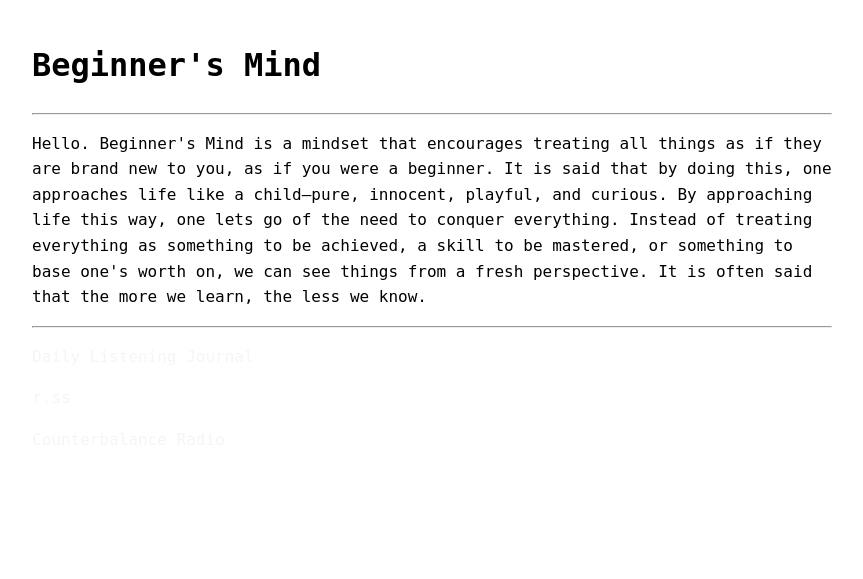
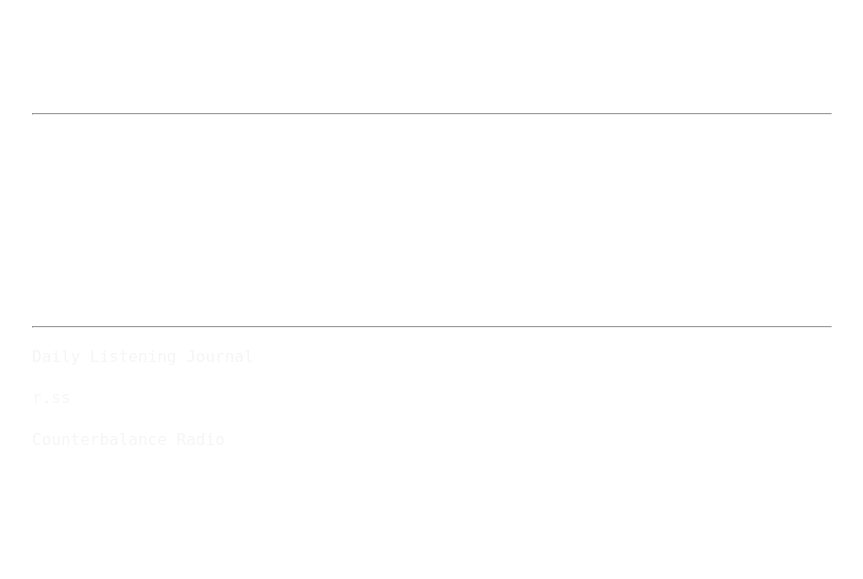
Before and after one commit to o2-os/seedlings, a PHP site: page /index.html in a window 1280 px wide. Shown: the top 579 px of the page, without its empty margins (208-1071 px from the left). Run offline with PHP 8.4, Linux system fonts and the light colour scheme.

Commit message:
Update style.css

```diff
--- a/style.css
+++ b/style.css
@@ -6,7 +6,7 @@
 body {
 /*     background-color:#222; */
     max-width:800px;
-/*     color:#fff; */
+    color:#fff;
     line-height: 1.6;
     font-family: 'Roboto Mono', monospace;
     font-size: 1.0em;
```
